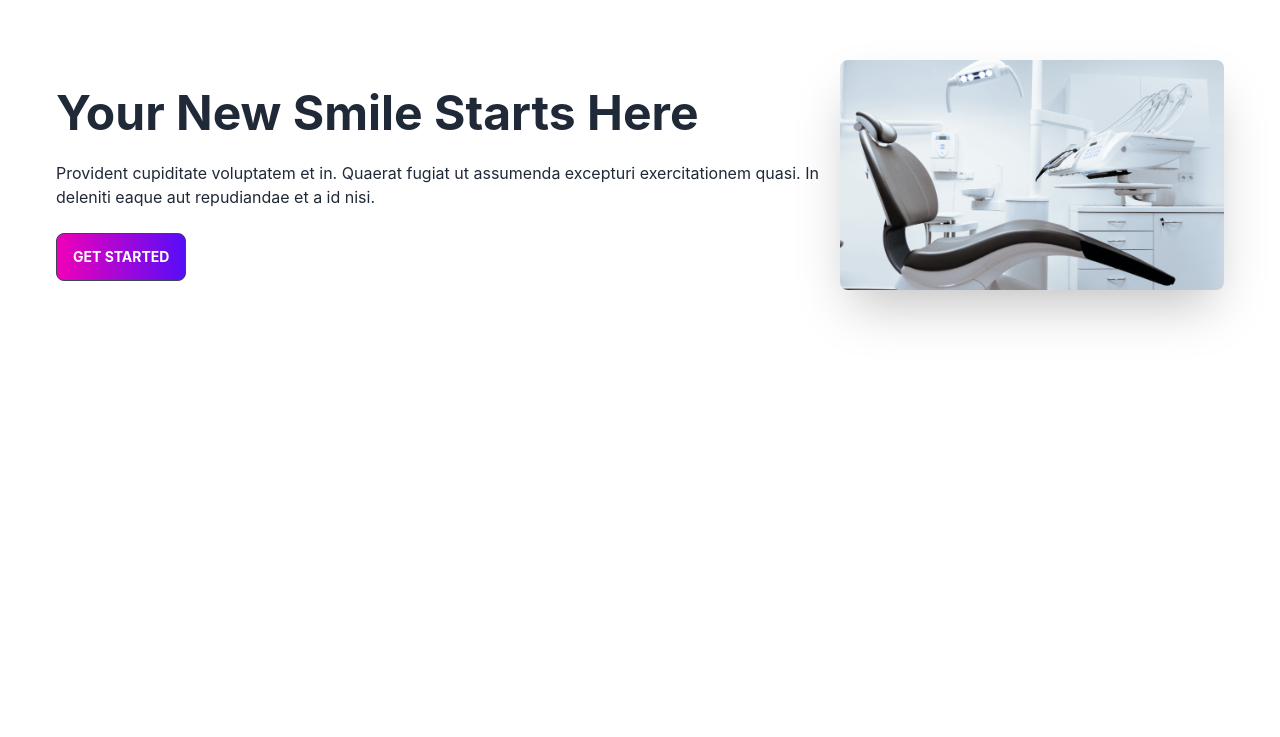
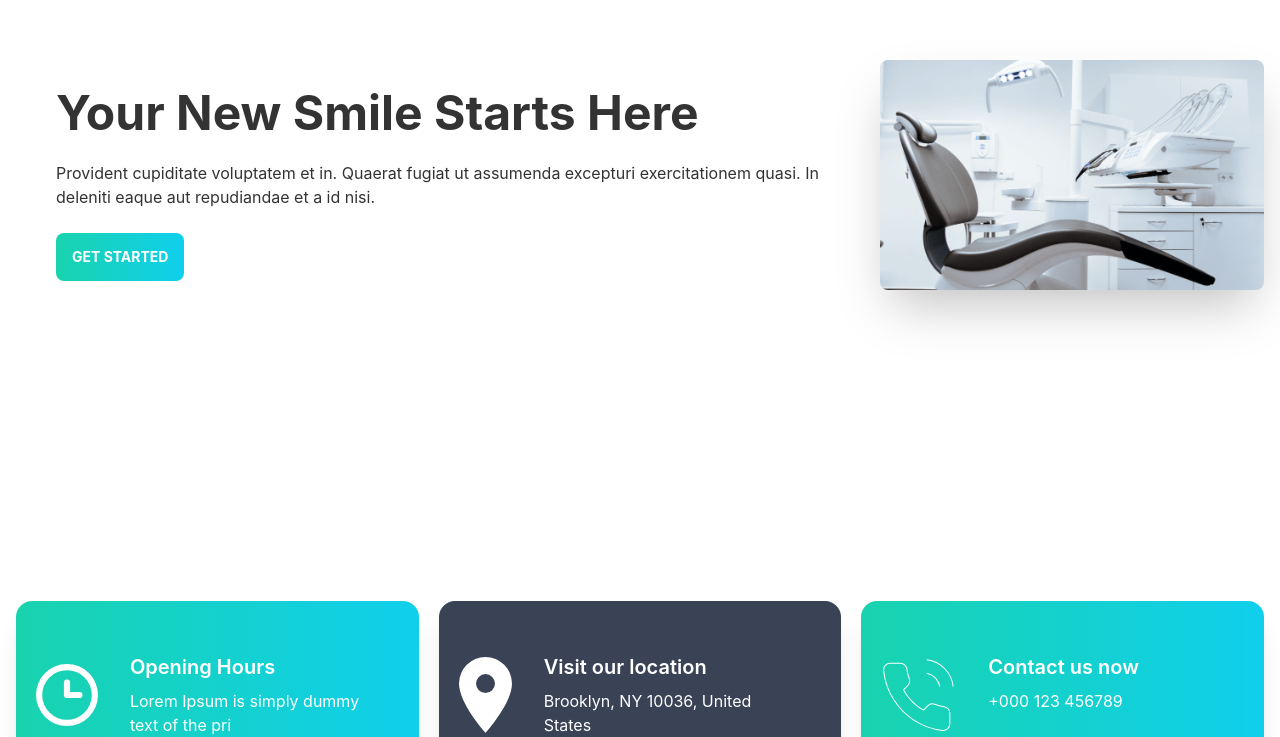
Before and after one commit to Dip022/doctors-portal-client, a React (Create React App) app: page / in a window 1280 px wide. Shown: the part 215-952 px from the top of the page. Before the commit the page ends 800 px from the top, so only its background shows below. Built offline with nearby package versions, Linux system fonts and the light colour scheme.

Commit message:
cart info added

```diff
--- a/src/pages/Home/Banner.js
+++ b/src/pages/Home/Banner.js
@@ -4,17 +4,17 @@ import chair from "../../assets/images/chair.png";
 const Banner = () => {
   return (
     <div>
-      <div class="hero min-h-screen px-10">
+      <div class="hero min-h-screen">
         <div class="hero-content flex-col lg:flex-row-reverse">
           <img src={chair} class="max-w-sm rounded-lg shadow-2xl mb-5" />
-          <div>
-            <h1 class="text-5xl font-bold">Your New Smile Starts Here</h1>
+          <div className="px-10 ">
+            <h1 class="text-5xl font-bold ">Your New Smile Starts Here</h1>
             <p class="py-6">
               Provident cupiditate voluptatem et in. Quaerat fugiat ut assumenda
               excepturi exercitationem quasi. In deleniti eaque aut repudiandae
               et a id nisi.
             </p>
-            <button class="btn bg-primary text-white font-bold bg-gradient-to-r from-secondary to-primary">
+            <button class="btn bg-primary text-white font-bold bg-gradient-to-r from-secondary to-primary border-none">
               Get Started
             </button>
           </div>
--- /dev/null
+++ b/src/pages/Home/Cart.js
@@ -0,0 +1,34 @@
+import React from "react";
+import CartInfo from "./CartInfo";
+import clock from "../../assets/icons/clock.svg";
+import marker from "../../assets/icons/marker.svg";
+import phone from "../../assets/icons/phone.svg";
+
+const Cart = () => {
+  return (
+    <div className=" hero-content  mx-auto">
+      <div className="grid grid-cols-1 lg:grid-cols-3 gap-5">
+        <CartInfo
+          bgColor="bg-gradient-to-r from-secondary to-primary border-none"
+          cartTitle="Opening Hours"
+          cartDescription="Lorem Ipsum is simply dummy text of the pri"
+          img={clock}
+        ></CartInfo>
+        <CartInfo
+          bgColor="accent"
+          cartTitle="Visit our location"
+          cartDescription="Brooklyn, NY 10036, United States"
+          img={marker}
+        ></CartInfo>
+        <CartInfo
+          bgColor="bg-gradient-to-r from-secondary to-primary border-none"
+          cartTitle="Contact us now"
+          cartDescription="+000 123 456789"
+          img={phone}
+        ></CartInfo>
+      </div>
+    </div>
+  );
+};
+
+export default Cart;
--- /dev/null
+++ b/src/pages/Home/CartInfo.js
@@ -0,0 +1,17 @@
+import React from "react";
+
+const CartInfo = ({ img, cartTitle, cartDescription, bgColor }) => {
+  return (
+    <div class={`card lg:card-side  shadow-xl bg-accent p-5 mb-5 ${bgColor}`}>
+      <figure>
+        <img src={img} alt="Album" />
+      </figure>
+      <div class="card-body text-white">
+        <h2 class="card-title">{cartTitle}</h2>
+        <p>{cartDescription}</p>
+      </div>
+    </div>
+  );
+};
+
+export default CartInfo;
--- a/src/pages/Home/Home.js
+++ b/src/pages/Home/Home.js
@@ -1,10 +1,12 @@
 import React from "react";
 import Banner from "./Banner";
+import Cart from "./Cart";
 
 const Home = () => {
   return (
     <div>
       <Banner></Banner>
+      <Cart></Cart>
     </div>
   );
 };
--- a/tailwind.config.js
+++ b/tailwind.config.js
@@ -3,6 +3,7 @@ module.exports = {
   theme: {
     extend: {},
   },
+  daisyui: {
     themes: [
       {
         mytheme: {
@@ -16,5 +17,6 @@ module.exports = {
       "dark",
       "cupcake",
     ],
+  },
   plugins: [require("daisyui")],
 };
```
Lines whose indentation alone changed are shown as unchanged.
